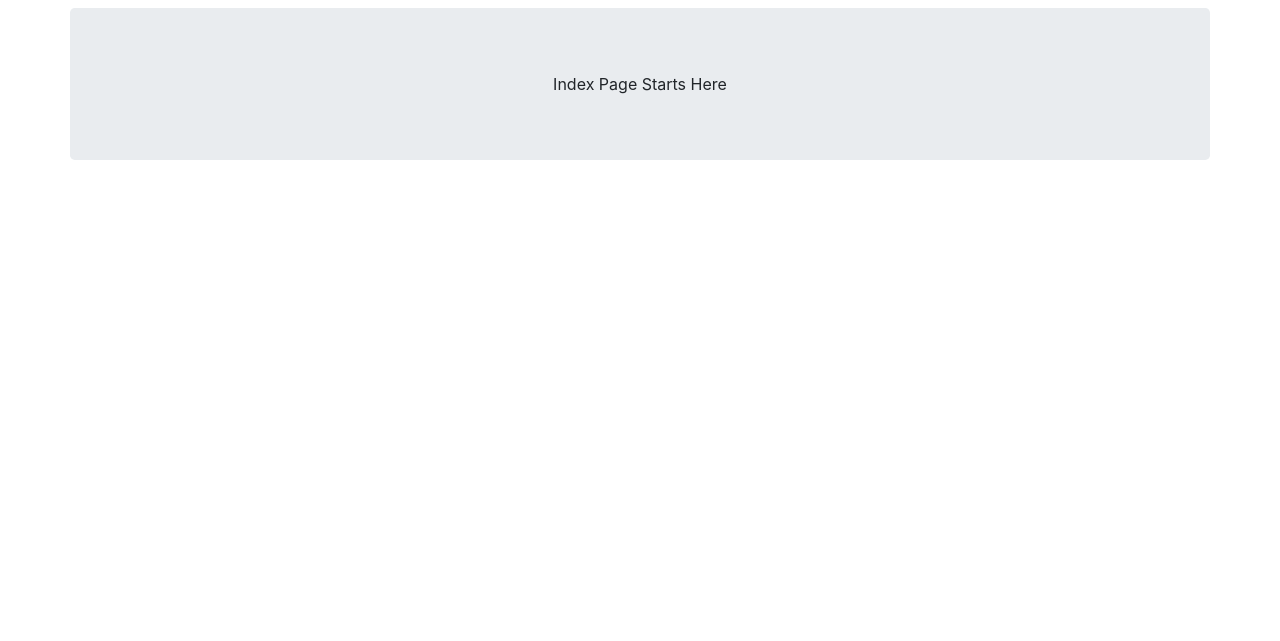
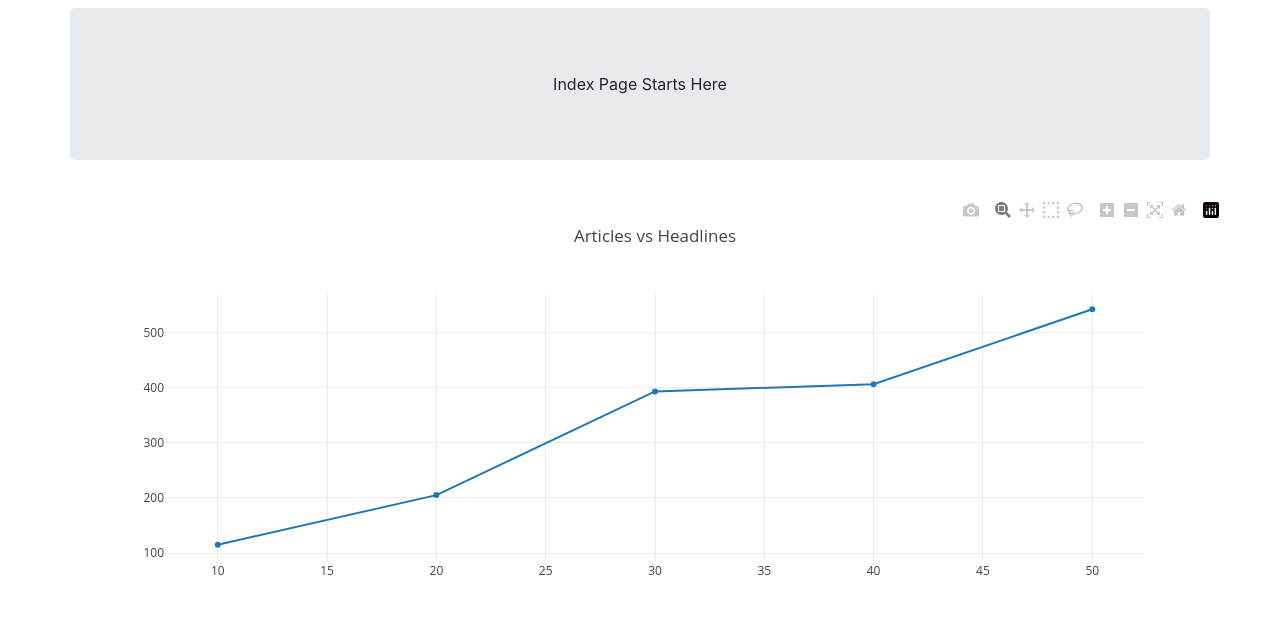
Before and after one commit to iCode13/News-Sentiment-Analysis-App, a Flask app: page / in a window 1280 px wide. Shown: the part 48-689 px from the top of the page. Run offline with Flask 2, Linux system fonts and the light colour scheme; some libraries are stand-ins or nearby versions.

Commit message:
creates python script for plotly plots

```diff
--- a/news_app/app.py
+++ b/news_app/app.py
@@ -1,5 +1,7 @@
 from flask import Flask, jsonify, render_template, request, make_response
 import requests
+
+from news_app.plots import article_vs_headline_plot
 
 # from news_app.sentiment import get_scores
 
@@ -8,4 +10,5 @@ app = Flask(__name__)
 
 @app.route("/")
 def index():
-    return render_template("index.html")
+    data, layout = article_vs_headline_plot()
+    return render_template("index.html", article_headline_data=data, article_headline_layout=layout)
--- a/news_app/plots.py
+++ b/news_app/plots.py
@@ -1 +1,17 @@
-from matplotlib import pyplot as plt
+import json
+import plotly
+
+def article_vs_headline_plot():
+
+    trace1 = {
+        "x": [10, 20, 30, 40, 50],
+        "y": [115, 205, 393, 406, 542],
+    }
+
+    plot_data = [trace1,]
+    plot_layout = {"title": "Articles vs Headlines"}
+
+    data = json.dumps(plot_data, cls=plotly.utils.PlotlyJSONEncoder)
+    layout = json.dumps(plot_layout, cls=plotly.utils.PlotlyJSONEncoder)
+
+    return data, layout
--- a/news_app/templates/index.html
+++ b/news_app/templates/index.html
@@ -1,12 +1,24 @@
 {% extends "parent.html" %}
 {% block content %}
 <div class="container">
+
     <div class="row">
         <div class="col-md-12 jumbotron text-center">
         Index Page Starts Here
         </div>
     </div>
+
+    <div class="row">
+        <div class="col-md-12" id="article-headline-plot">
+        </div>
+    </div>
+
 </div>
 
+<script>
+    const article_headline_data = {{ article_headline_data | safe }}
+    const article_headline_layout = {{ article_headline_layout | safe }}
+    Plotly.newPlot("article-headline-plot", article_headline_data, article_headline_layout)
+</script>
 
 {% endblock %}
--- a/news_app/templates/parent.html
+++ b/news_app/templates/parent.html
@@ -4,6 +4,7 @@
         <meta charset="UTF-8">
         <meta name="viewport" content="width=device-width, initial-scale=1.0">
         <script src="https://d3js.org/d3.v5.min.js"></script>
+        <script src="https://cdn.plot.ly/plotly-latest.min.js"></script>
         <link rel="stylesheet" href="https://maxcdn.bootstrapcdn.com/bootstrap/4.3.1/css/bootstrap.min.css">
         <link rel="stylesheet" type="text/css" href="{{ url_for('static', filename='stylesheets/news-app-styles.css') }}">
 
```
Also changed, not shown: 2 other files.
